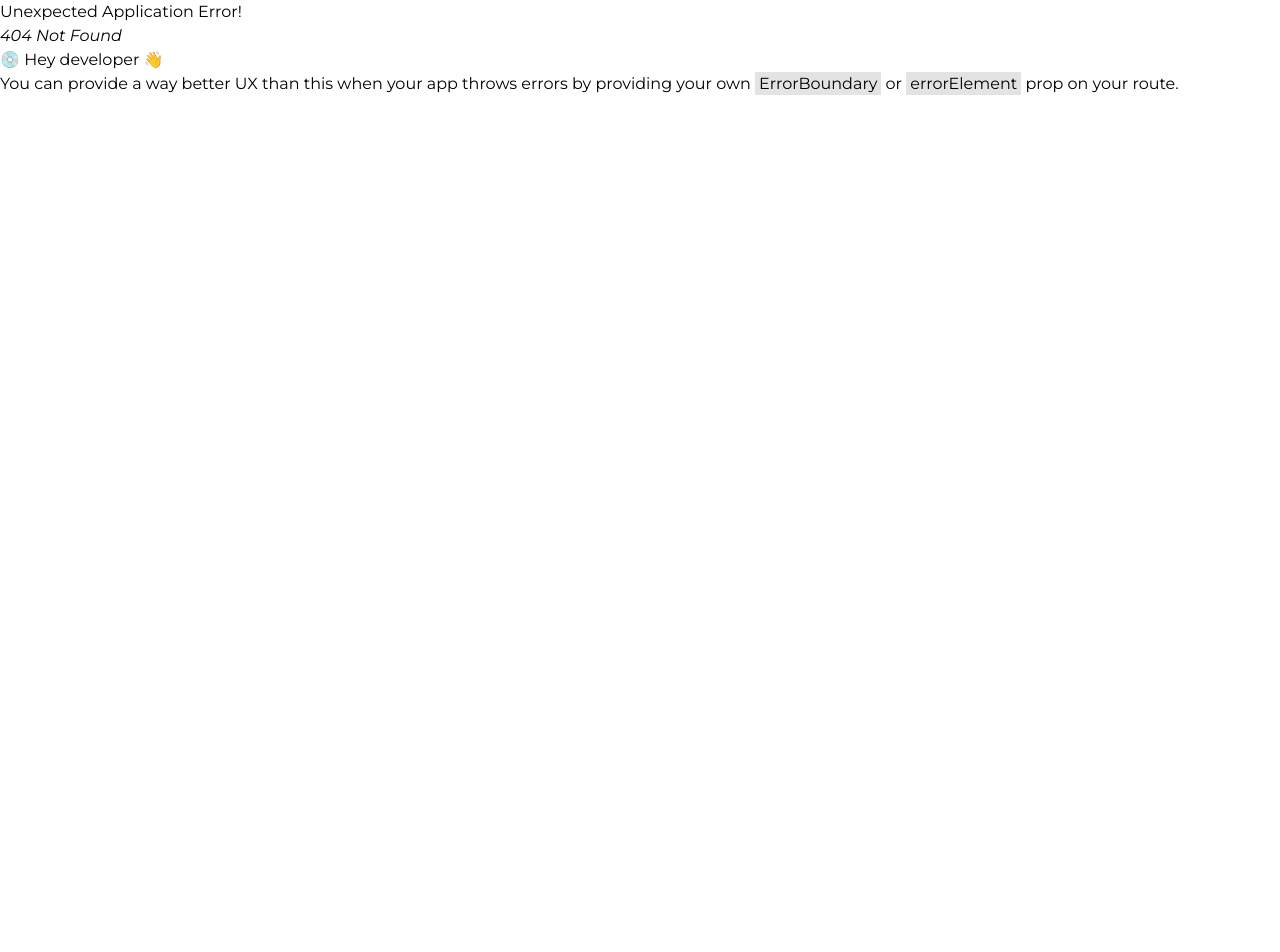
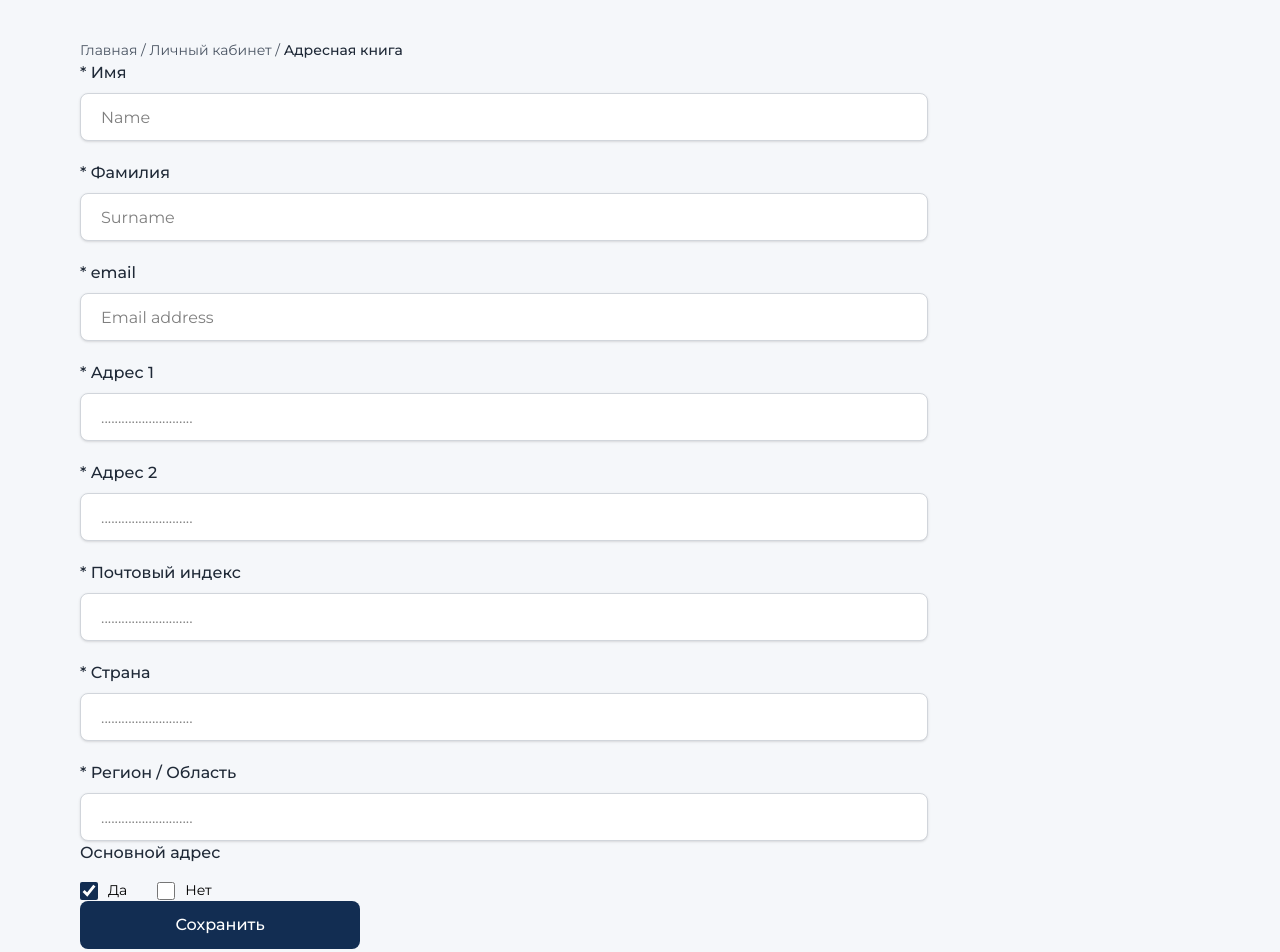
Before and after one commit to a1io6/baitech, a React (Vite) app: page /AddAddressPage in a window 1280 px wide. Before the commit this address had no page. Shown: the top 952 px of the page. Before the commit the page ends 800 px from the top, so only its background shows below. Built offline with nearby package versions, Linux system fonts and the light colour scheme; a web font is replaced by a local one.

Commit message:
add AddAddressPage

```diff
--- a/src/app/router.jsx
+++ b/src/app/router.jsx
@@ -19,6 +19,7 @@ import CorporateBlock from "../widgets/solution/CorporateBlock";
 import SolutionDetail from "../widgets/solution/SolutionDetail";
 import ChangePassword from "../widgets/ChangePassword/ChangePassword";
 import AddressBook from "../widgets/AddressBook/AddressBook";
+import AddAddressPage from "../widgets/AddressBook/AddAddressPage";
 
 const router = createBrowserRouter([
   {
@@ -102,6 +103,10 @@ const router = createBrowserRouter([
   {
     path:"/AddressBook",
     element:<AddressBook/>
+  },
+  {
+    path:"/AddAddressPage",
+    element:<AddAddressPage/>
   }
 
 ]);
--- /dev/null
+++ b/src/widgets/AddressBook/AddAddressPage.jsx
@@ -0,0 +1,73 @@
+import React from 'react';
+
+const AddAddressPage = () => {
+  const inputFields = [
+    { label: "* Имя", placeholder: "Name" },
+    { label: "* Фамилия", placeholder: "Surname" },
+    { label: "* email", placeholder: "Email address" },
+    { label: "* Адрес 1", placeholder: "..........................." },
+    { label: "* Адрес 2", placeholder: "..........................." },
+    { label: "* Почтовый индекс", placeholder: "..........................." },
+    { label: "* Страна", placeholder: "..........................." },
+    { label: "* Регион / Область", placeholder: "..........................." },
+  ];
+
+  return (
+    <div className="w-full min-h-screen bg-[#F5F7FA] font-['Montserrat'] py-[40px]">
+      <div className="max-w-[1440px] mx-auto">
+
+        {/* Хлебные крошки */}
+        <div className="pl-[80px] mb-[40px]">
+          <nav className="text-[14px] text-[#4b5563]">
+            Главная / Личный кабинет / <span className="text-[#1f2937] font-medium">Адресная книга</span>
+          </nav>
+        </div>
+
+        {/* Форма контейнери */}
+        <form className="pl-[80px] flex flex-col">
+          <div className="flex flex-col gap-[20px]">
+            {inputFields.map((field, index) => (
+              <div key={index} className="flex flex-col gap-[8px]">
+                <label className="text-[16px] font-medium text-[#1f2937]">
+                  {field.label}
+                </label>
+                <input
+                  type="text"
+                  placeholder={field.placeholder}
+                  className="w-[848px] h-[48px] px-[20px] bg-white border border-[#D1D5DB] rounded-[8px] outline-none focus:border-[#122D52] transition-colors shadow-sm"
+                />
+              </div>
+            ))}
+          </div>
+
+          {/* Радио кнопкалар (Основной адрес) */}
+          <div className="mt-[46px] flex flex-col gap-[15px]">
+            <span className="text-[16px] font-medium text-[#1f2937]">Основной адрес</span>
+            <div className="flex gap-[30px] items-center">
+              <label className="flex items-center gap-[10px] cursor-pointer">
+                <input type="checkbox" className="w-[18px] h-[18px] accent-[#122D52]" defaultChecked />
+                <span className="text-[14px]">Да</span>
+              </label>
+              <label className="flex items-center gap-[10px] cursor-pointer">
+                <input type="checkbox" className="w-[18px] h-[18px] accent-[#122D52]" />
+                <span className="text-[14px]">Нет</span>
+              </label>
+            </div>
+          </div>
+
+          {/* Сактоо баскычы */}
+          <div className="mt-[60px] pb-[100px]">
+            <button
+              type="submit"
+              className="w-[280px] h-[48px] bg-[#122D52] text-white font-medium rounded-[8px] hover:bg-[#0d213d] transition-all text-[16px]"
+            >
+              Сохранить
+            </button>
+          </div>
+        </form>
+      </div>
+    </div>
+  );
+};
+
+export default AddAddressPage;
--- a/src/widgets/camera/CamerCatalog.jsx
+++ b/src/widgets/camera/CamerCatalog.jsx
@@ -206,7 +206,7 @@ const CamerCatalog = () => {
               </button>
               <button
                 className="action-btn"
- onClick={() => navigate("/ChangePassword")}
+ onClick={() => navigate("/AddAddressPage")}
               >
                 Редактировать
               </button>
```
